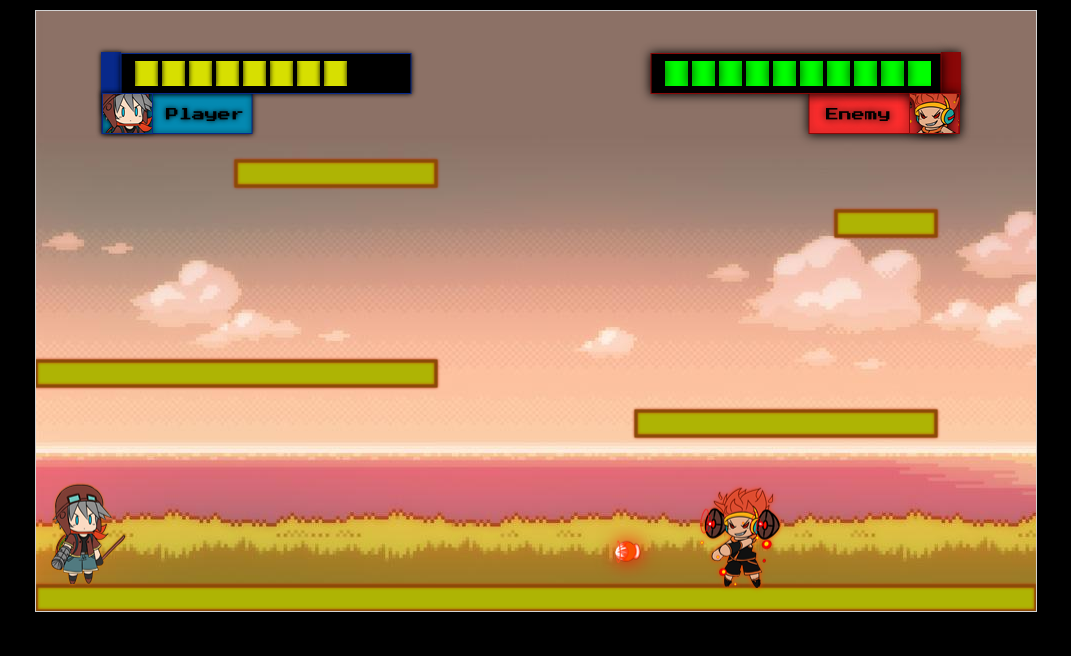
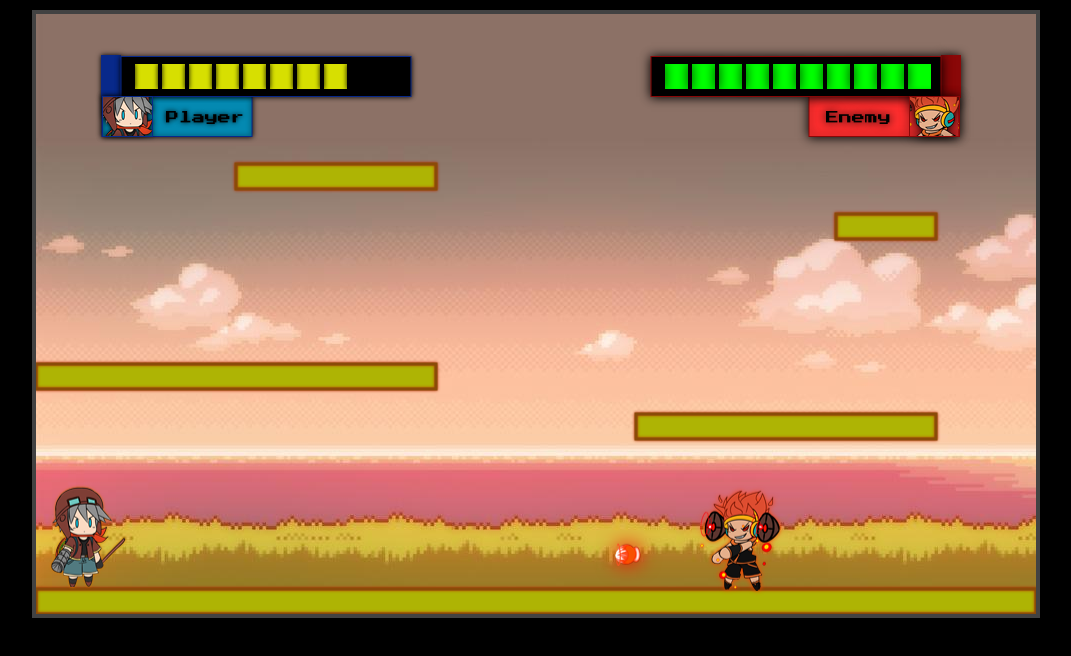
Before and after one commit to jason99123/ai_game_program, a plain HTML site: page index.html in a window 1280 px wide. Shown: the whole page, without its empty margins (104-1175 px from the left). Drawn offline with Linux system fonts and the light colour scheme.

Commit message:
no message

```diff
--- a/index.html
+++ b/index.html
@@ -3,7 +3,6 @@
 <html>
 <head>
     <title>CS4386 v.1.11</title>
-
 <!--Main game functions : background functions-->
 <script src="MainGameFunctions.js"></script>
 <script src="character.js"></script>
@@ -26,7 +25,7 @@
 
 }
     #game{
-        border: 1px solid #d3d3d3;
+        border: 4px solid #424242;
     }
 </style>
 </head>
```
